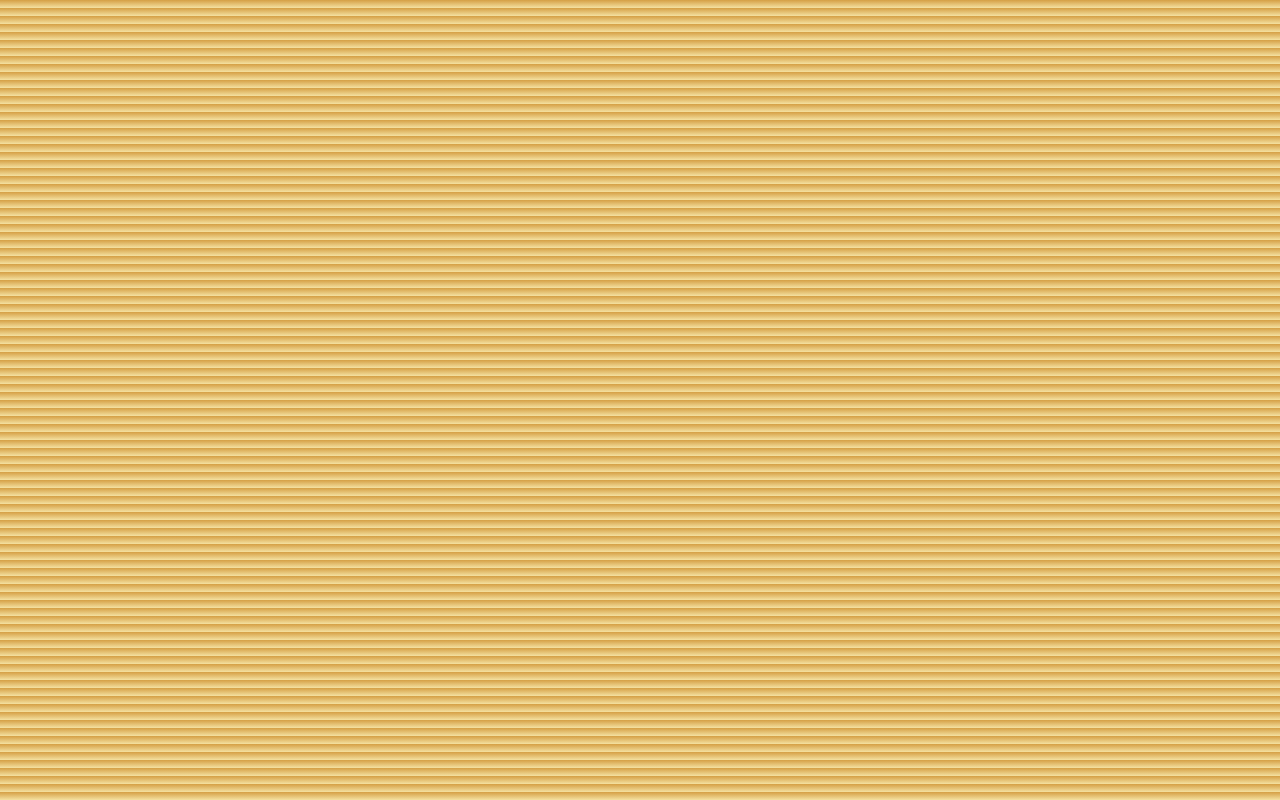
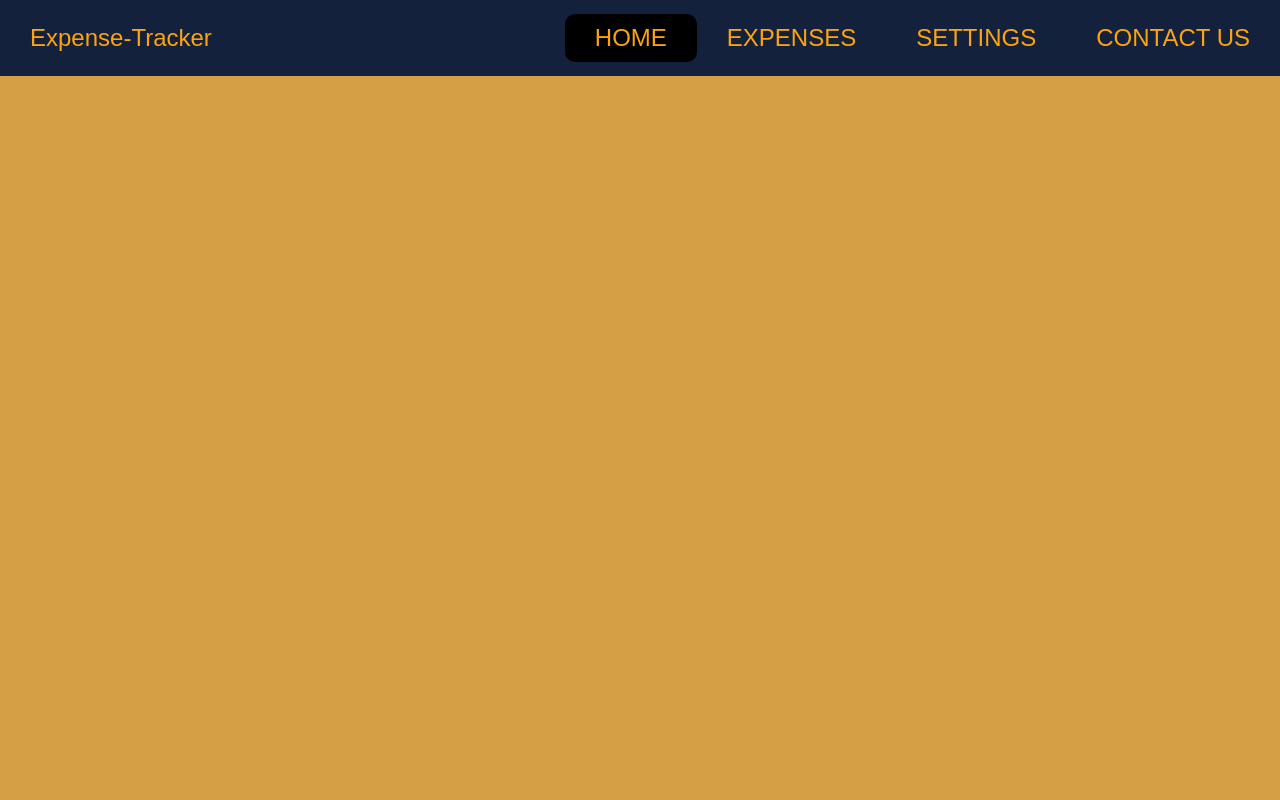
Before and after one commit to Manas-Agnihotri-MNNIT/COOL--CODERS, a website: page home.html in a window 1280 px wide. Drawn offline with Linux system fonts and the light colour scheme.

Commit message:
Add files via upload
Did some changes in the color grading

```diff
--- a/contact.css
+++ b/contact.css
@@ -4,6 +4,7 @@ body {
     margin: 0;
     padding: 0;
     text-align: center;
+    font-family: Arial, sans-serif;
 }
 
 .abcd{
@@ -17,7 +18,6 @@ body {
 }
 #logo{
     font-size: x-large;
-    font-weight: 800;
 }
 
 a:hover {
--- a/expenses.css
+++ b/expenses.css
@@ -5,6 +5,7 @@
 body {
     background-color: #D59F45;
     background: linear-gradient(to bottom, #d59f45, #f4e1a1);
+    font-family: Arial, sans-serif;
 }
 #stiff{
     background: #000;
@@ -27,8 +28,9 @@ a:hover {
 }
 
 #title{
+    margin-top: 10px;
     text-align: center;
-    color:#ad2831;
+    color:#000000;
 }
 .XYZ {
     display: flex;
@@ -49,7 +51,6 @@ a:hover {
 
     #logo{
         font-size: xx-large;
-        font-weight: 800;
 
     }
 
--- a/home.css
+++ b/home.css
@@ -1,4 +1,38 @@
+*{
+    padding: 0%;
+    margin:0%;
+}
 body {
     background-color: #D59F45;
-    background: linear-gradient(to bottom, #d59f45, #f4e1a1);
+    font-family: Arial, sans-serif;
 }
+.XYZ {
+    display: flex;
+    background-color: #14213d;
+    gap: inherit;
+    height: 2cm;
+    justify-content: space-between;
+    align-items:center;
+
+
+}
+#stiff{
+    background: #000;
+    border-radius:10px;
+}
+#nav-cont{
+    display: flex;
+
+}
+a{
+    text-decoration: none;
+    font-size: x-large;
+    margin-top: 10px;
+    margin-bottom: 10px;
+    padding-inline: 30px;
+    display: flex;
+    color:#fca311;
+}
+a:hover {
+    color: white;
+}
--- a/home.html
+++ b/home.html
@@ -7,6 +7,21 @@
     <link rel="stylesheet" href="home.css">
 </head>
 <body>
-
+    <div class="XYZ">
+        <div id="logo">
+            <a href="http://127.0.0.1:5501/index.html">Expense-Tracker</a>
+         </div>
+        <div id="nav-cont">
+            <div id='stiff'>
+            <a href="http://127.0.0.1:5501/home.html">HOME</a>
+            </div>
+            <br>
+            <a href="http://127.0.0.1:5501/expenses.html">EXPENSES</a>
+            <br>
+            <a href="http://127.0.0.1:5501/settings.html">SETTINGS</a>
+            <br>
+            <a href="http://127.0.0.1:5501/contact.html">CONTACT US</a>
+        </div>
+    </div>
 </body>
 </html>
--- a/settings.css
+++ b/settings.css
@@ -4,6 +4,7 @@ body {
     text-align: center;
     margin: 0;
     padding: 0;
+    font-family: Arial, sans-serif;
 }
 .XYZ {
     display: flex;
@@ -19,11 +20,7 @@ body {
     background: #000;
     border-radius:10px;
 }
-#logo{
-    color: #a52a2a;
-    font-size: xx-large;
-    font-weight: 900;
-}
+
 #nav-cont{
     display: flex;
 
```
